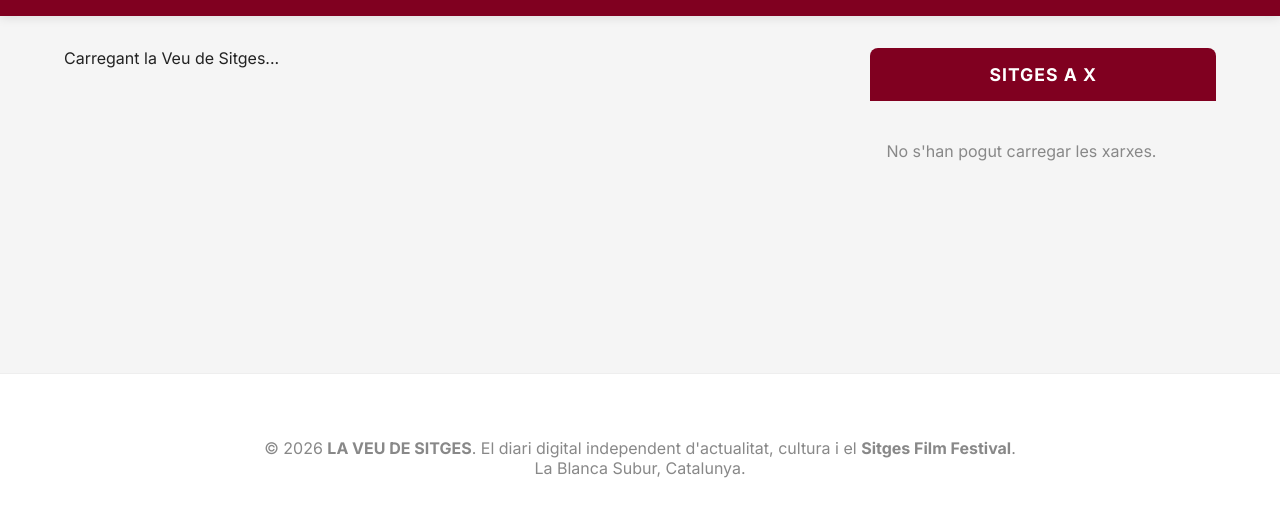
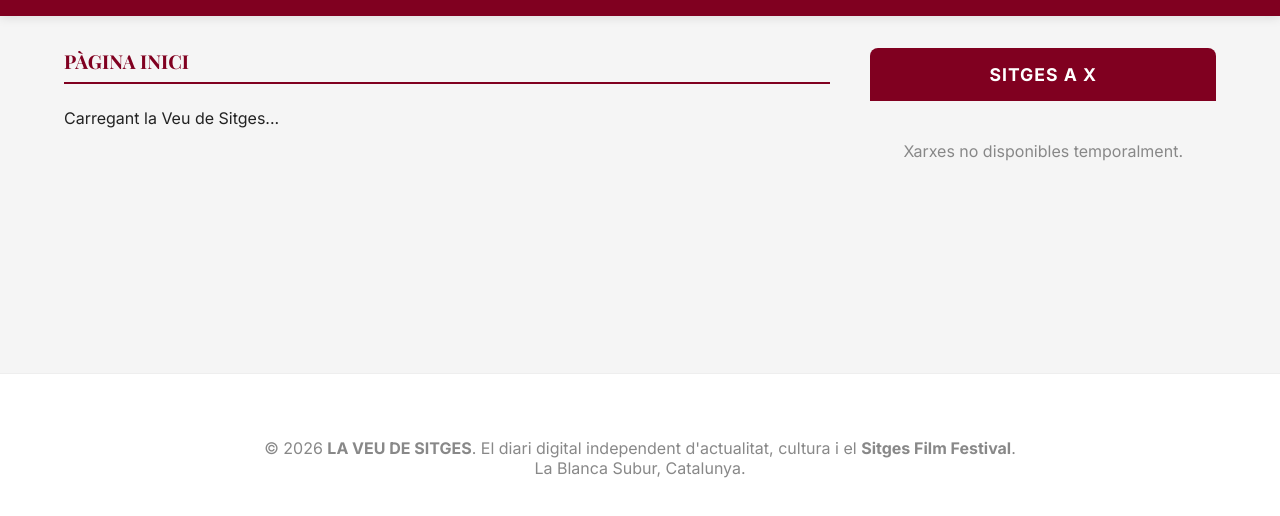
Before and after one commit to PereSitg/Sitges-Barcelona, a website: page index.html in a window 1280 px wide. Shown: the part 56-572 px from the top of the page. Drawn offline with nearby package versions, Linux system fonts and the light colour scheme; no server answers.

Commit message:
Versió 31.0: Solució definitiva de navegació, imatges i xarxes

```diff
--- a/app.js
+++ b/app.js
@@ -7,24 +7,42 @@
     const modalTitleEs = document.getElementById('modal-title-es');
     const modalDescEs = document.getElementById('modal-desc-es');
     const modalLink = document.getElementById('modal-link');
+    const pageTitle = document.getElementById('page-title');
 
     const brandLink = document.getElementById('brand-link');
     const linkGeneral = document.getElementById('link-general');
     const linkFestival = document.getElementById('link-festival');
+    const linkRestaurants = document.getElementById('id-restaurants');
 
     // Feeds Config
-    const RSS_NEWS = [
+    const FEEDS_CONFIG = {
+        general: [
             'https://news.google.com/rss/search?q=sitges&hl=es&gl=ES&ceid=ES%3Aes',
             'https://www.ccgarraf.cat/rss/11/0/',
             'https://www.ccgarraf.cat/rss/36/0/',
             'https://www.ccgarraf.cat/rss/12/0/',
             'https://www.ccgarraf.cat/rss/15/0/',
             'https://www.ccgarraf.cat/rss/14/0/'
+        ],
+        festival: ['https://news.google.com/rss/search?q=festival%20cinema%20sitges&hl=es&gl=ES&ceid=ES%3Aes'],
+        restaurants: ['https://news.google.com/rss/search?q=donde+comer+en+sitges&hl=es&gl=ES&ceid=ES%3Aes']
+    };
+
+    const SECTION_LABELS = {
+        general: 'Pàgina Inici',
+        festival: 'Sitges Film Festival',
+        restaurants: 'Donde comer en Sitges'
+    };
+
+    const NITTER_INSTANCES = [
+        'https://nitter.poast.org',
+        'https://nitter.cz',
+        'https://nitter.privacydev.net',
+        'https://nitter.perennialte.ch',
+        'https://nitter.moomoo.me'
     ];
 
-    const RSS_X = 'https://nitter.poast.org/search/rss?f=tweets&q=%23sitges';
-
-    // Safe Images List - Una llibreria més àmplia i específica de SITGES (i no genèrica)
+    // Safe Images List (Curated)
     const SAFE_SITGES_IMAGES = [
         'https://images.weserv.nl/?url=www.visitsitges.com/wp-content/uploads/2020/09/esglesia-sitges-barcelona.jpg&w=800&fit=cover',
         'https://images.weserv.nl/?url=www.visitsitges.com/wp-content/uploads/2021/04/platja-sant-sebastia-sitges.jpg&w=800&fit=crop',
@@ -32,12 +50,6 @@
         'https://images.weserv.nl/?url=www.sitgesanytime.com/media/site/baluard-vidal-i-quadras.jpg&w=800&fit=crop',
         'https://images.weserv.nl/?url=www.sitgesanytime.com/media/site/rac-de-la-calma.jpg&w=800&fit=crop',
         'https://images.weserv.nl/?url=www.visitsitges.com/wp-content/uploads/2022/01/port-aiguadolç-sitges.jpg&w=800&fit=crop'
-    ];
-
-    const NITTER_INSTANCES = [
-        'https://nitter.poast.org',
-        'https://nitter.cz',
-        'https://nitter.privacydev.net'
     ];
 
     let currentSection = 'general';
@@ -79,9 +91,7 @@
             itemsShown = 0;
             feed.innerHTML = '<div id="loading-msg">Carregant la Veu de Sitges...</div>';
 
-            const urls = currentSection === 'festival'
-                ? ['https://news.google.com/rss/search?q=festival%20cinema%20sitges&hl=es&gl=ES&ceid=ES%3Aes']
-                : RSS_NEWS;
+            const urls = FEEDS_CONFIG[currentSection] || FEEDS_CONFIG.general;
 
             const fetchPromises = urls.map(url => {
                 const apiUrl = `https://api.rss2json.com/v1/api.json?rss_url=${encodeURIComponent(url)}&t=${Date.now()}`;
@@ -156,19 +166,27 @@
         });
     }
 
-    async function fetchX() {
+    async function fetchX(instanceIdx = 0) {
         if (!twitterFeed) return;
-        const apiUrl = `https://api.rss2json.com/v1/api.json?rss_url=${encodeURIComponent(RSS_X)}&t=${Date.now()}`;
+        if (instanceIdx >= NITTER_INSTANCES.length) {
+            twitterFeed.innerHTML = '<div style="padding:1rem; color:#888; text-align:center;">Xarxes no disponibles temporalment.</div>';
+            return;
+        }
+
+        const instance = NITTER_INSTANCES[instanceIdx];
+        const searchPath = '/search/rss?f=tweets&q=%23sitges';
+        const apiUrl = `https://api.rss2json.com/v1/api.json?rss_url=${encodeURIComponent(instance + searchPath)}&t=${Date.now()}`;
+
         try {
             const res = await fetch(apiUrl);
             const data = await res.json();
             if (data.status === 'ok' && data.items && data.items.length > 0) {
                 renderX(data.items);
             } else {
-                twitterFeed.innerHTML = '<div style="padding:1rem; color:#888;">Xarxes no disponibles temporalment.</div>';
+                fetchX(instanceIdx + 1);
             }
         } catch (e) {
-            twitterFeed.innerHTML = '<div style="padding:1rem; color:#888;">No s\'han pogut carregar les xarxes.</div>';
+            fetchX(instanceIdx + 1);
         }
     }
 
@@ -195,8 +213,18 @@
 
     function switchSection(section) {
         currentSection = section;
+
+        // Update Nav
         linkGeneral.classList.toggle('active', section === 'general');
         linkFestival.classList.toggle('active', section === 'festival');
+        if (linkRestaurants) linkRestaurants.classList.toggle('active', section === 'restaurants');
+
+        // Update Page Label
+        if (pageTitle) {
+            pageTitle.innerText = SECTION_LABELS[section] || 'La Veu de Sitges';
+            pageTitle.style.display = 'block';
+        }
+
         window.scrollTo(0, 0);
         fetchNews(true);
     }
@@ -204,13 +232,15 @@
     brandLink.onclick = () => switchSection('general');
     linkGeneral.onclick = (e) => { e.preventDefault(); switchSection('general'); };
     linkFestival.onclick = (e) => { e.preventDefault(); switchSection('festival'); };
+    if (linkRestaurants) linkRestaurants.onclick = (e) => { e.preventDefault(); switchSection('restaurants'); };
     modalClose.onclick = () => iaModal.style.display = 'none';
     window.onclick = (e) => { if (e.target == iaModal) iaModal.style.display = 'none'; };
 
     const obs = new IntersectionObserver((es) => { if (es[0].isIntersecting) fetchNews(); }, { threshold: 0.1 });
     obs.observe(sentinel);
 
-    fetchNews(true);
+    // Initial load
+    switchSection('general');
     fetchX();
     setInterval(() => { fetchNews(true); fetchX(); }, 4 * 60 * 60 * 1000);
 };
--- a/index.html
+++ b/index.html
@@ -51,7 +51,7 @@
                 <ul>
                     <li><a href="#" id="link-general" class="active">Inici</a></li>
                     <li><a href="#" id="link-festival">Sitges Film Festival</a></li>
-                    <li><a href="#">Restaurants</a></li>
+                    <li><a href="#" id="id-restaurants">Restaurants</a></li>
                     <li><a href="#">Contacte</a></li>
                 </ul>
             </nav>
@@ -62,6 +62,9 @@
         <div class="content-grid">
             <!-- Columna Esquerra: Notícies -->
             <section class="main-column">
+                <h2 id="page-title" class="section-title-label"
+                    style="color: #800020; font-family: 'Playfair Display', serif; margin-bottom: 1.5rem; text-transform: uppercase; font-size: 1.2rem; border-bottom: 2px solid #800020; padding-bottom: 0.5rem; display: none;">
+                </h2>
                 <main id="feed">
                     <div id="loading-msg">Carregant la Veu de Sitges...</div>
                 </main>
```
Lines whose indentation alone changed are shown as unchanged.
